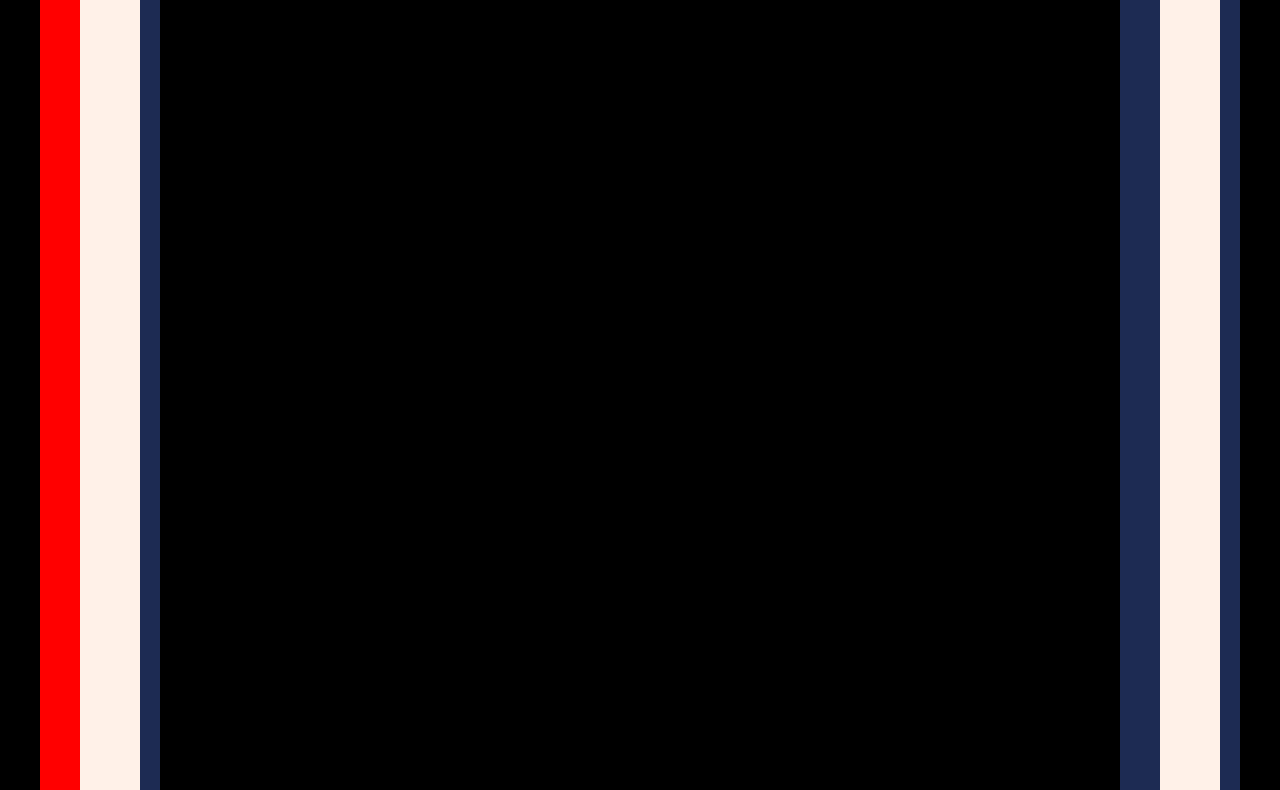
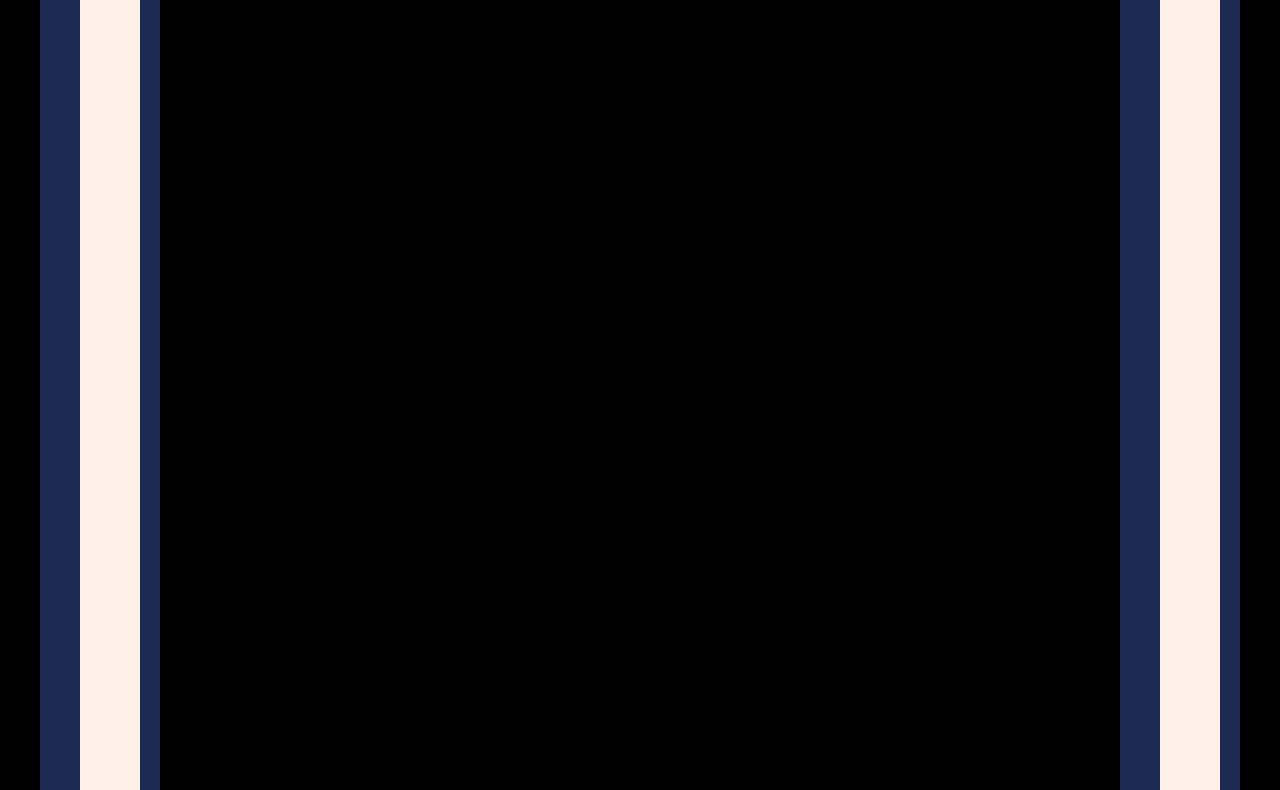
Before and after one commit to EvergreenGames/EvergreenGames.github.io, a plain HTML site: page templeoflongdelie/index.html in a window 1280 px wide. Shown: the part 373-1163 px from the top of the page. Drawn offline with Linux system fonts and the light colour scheme.

Commit message:
Update index.html

```diff
--- a/templeoflongdelie/index.html
+++ b/templeoflongdelie/index.html
@@ -104,7 +104,6 @@
     		document.onscroll = function(){
     			var scrollpercent = (document.body.scrollTop + document.documentElement.scrollTop) / (document.documentElement.scrollHeight - document.documentElement.clientHeight);
     			if(scrollpercent > 0.99){
-				document.getElementById("mid1").style.backgroundColor = "red";
     				var b1 = document.getElementById("mid1");
     				var b2 = document.getElementById("mid2");
     				var b3 = document.getElementById("mid3");
```
